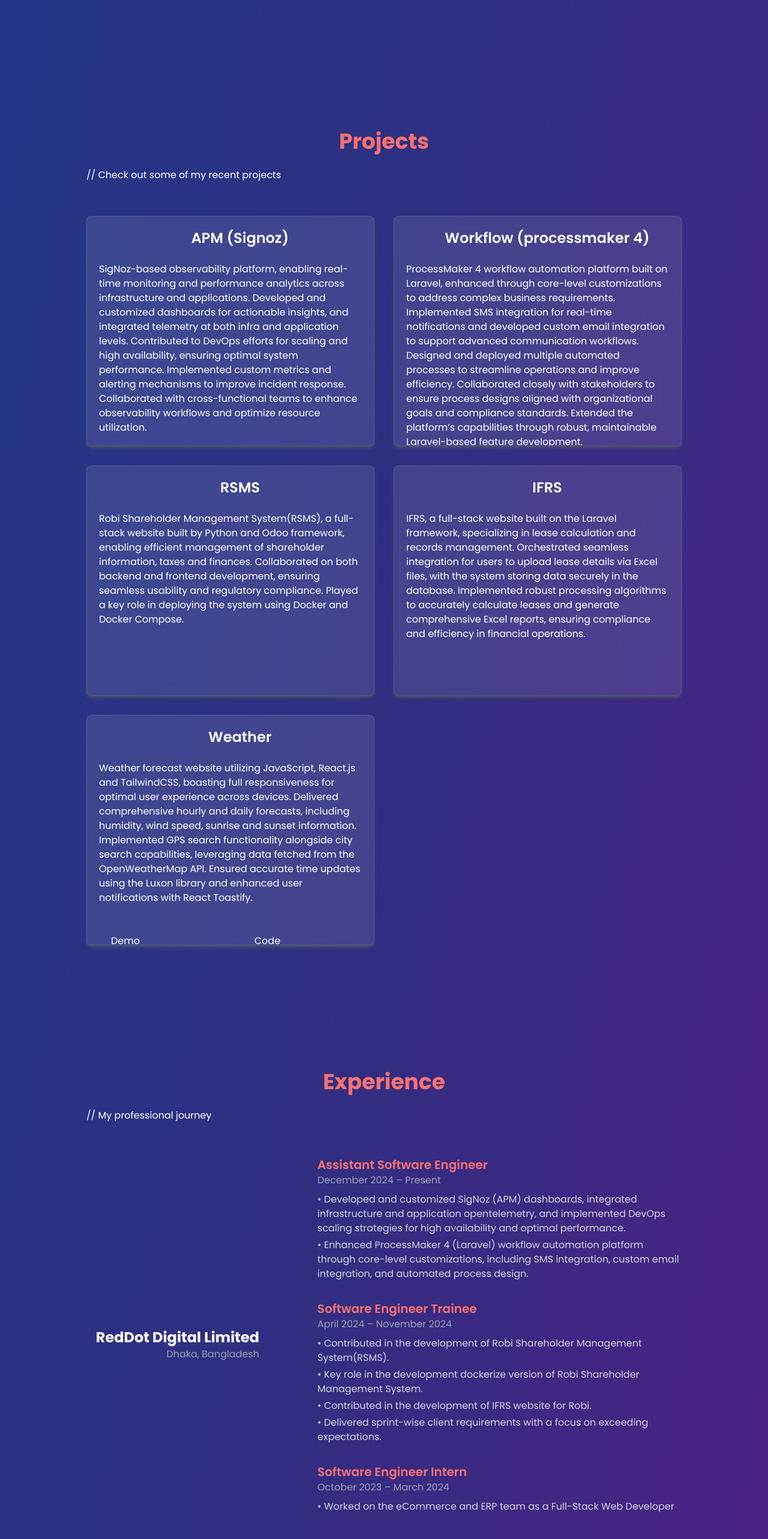
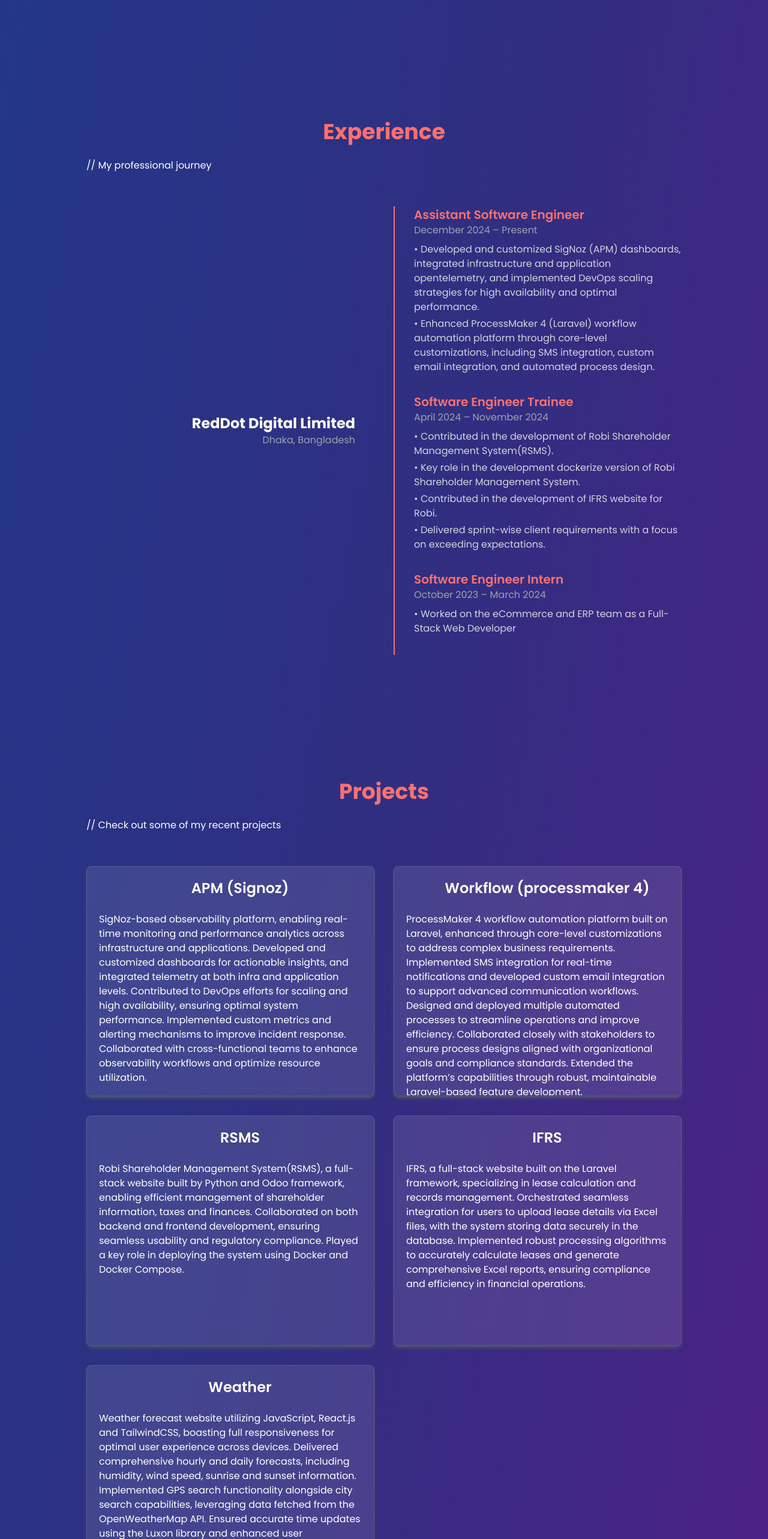
Before and after one commit to Syed997/portfolio, a React (Create React App) app: page / in a window 1280 px wide. Shown: the part 1720-4286 px from the top of the page at 60% size. Built offline with nearby package versions, Linux system fonts and the light colour scheme.

Commit message:
cahnge the position of the experience section

```diff
--- a/src/App.js
+++ b/src/App.js
@@ -11,18 +11,18 @@
 
 function App() {
     return (
-        <div className="flex flex-col space-y-16 min-h-screen bg-gradient-to-br from-blue-900 via-indigo-900 to-purple-900">
-      <NavBar/>
-      <Home/>
-      <About />
-      <Portfolio/>
-      <Experience/>
-      <Skills/>
-      <Contact/>
-      <Footer/>
-      <SocialLinks/>
-    </div>
-  );
+      <div className="flex flex-col space-y-16 min-h-screen bg-gradient-to-br from-blue-900 via-indigo-900 to-purple-900">
+        <NavBar />
+        <Home />
+        <About />
+        <Experience />
+        <Portfolio />
+        <Skills />
+        <Contact />
+        <Footer />
+        <SocialLinks />
+      </div>
+    );
 }
 
 export default App;
--- a/src/components/Experience.jsx
+++ b/src/components/Experience.jsx
@@ -49,20 +49,17 @@
 
         <div className="space-y-12">
           {companies.map((company, companyIndex) => (
-            <div key={companyIndex} className="flex">
-              {/* Company section - vertically centered */}
-              <div className="w-1/3 flex flex-col justify-center items-end pr-8">
-                <div className="text-right">
+            <div key={companyIndex} className="grid grid-cols-2 gap-8">
+              {/* Company section - right aligned */}
+              <div className="flex flex-col items-end justify-center">
+                <div className="text-right pr-8">
                   <h3 className="text-2xl font-bold">{company.company}</h3>
                   <p className="text-gray-400">{company.location}</p>
                 </div>
               </div>
 
-              {/* Vertical separator line */}
-              <div className="border-r border-gray-600 h-full mx-4"></div>
-
-              {/* Roles section */}
-              <div className="w-2/3 pl-8">
+              {/* Roles section with left border */}
+              <div className="border-l-2 border-red-400 pl-8">
                 {company.roles.map((role) => (
                   <div key={role.id} className="mb-8">
                     <h3 className="text-xl font-semibold text-red-400">{role.title}</h3>
```
